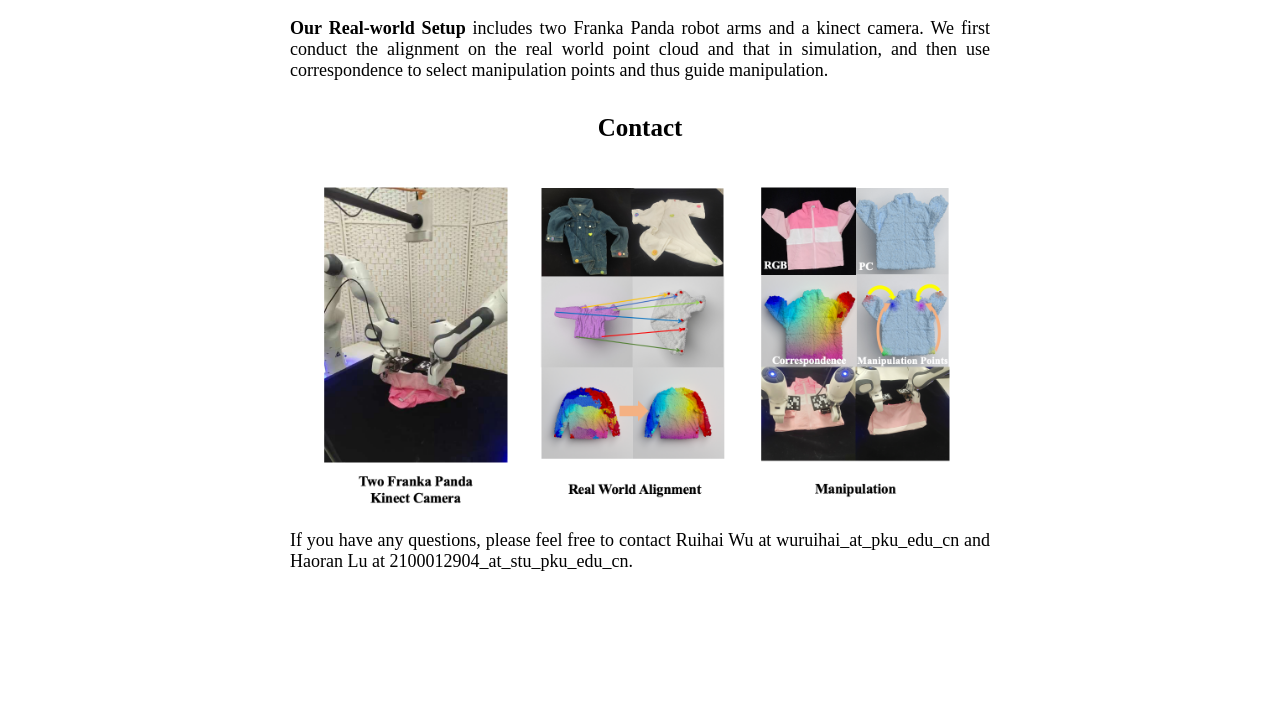
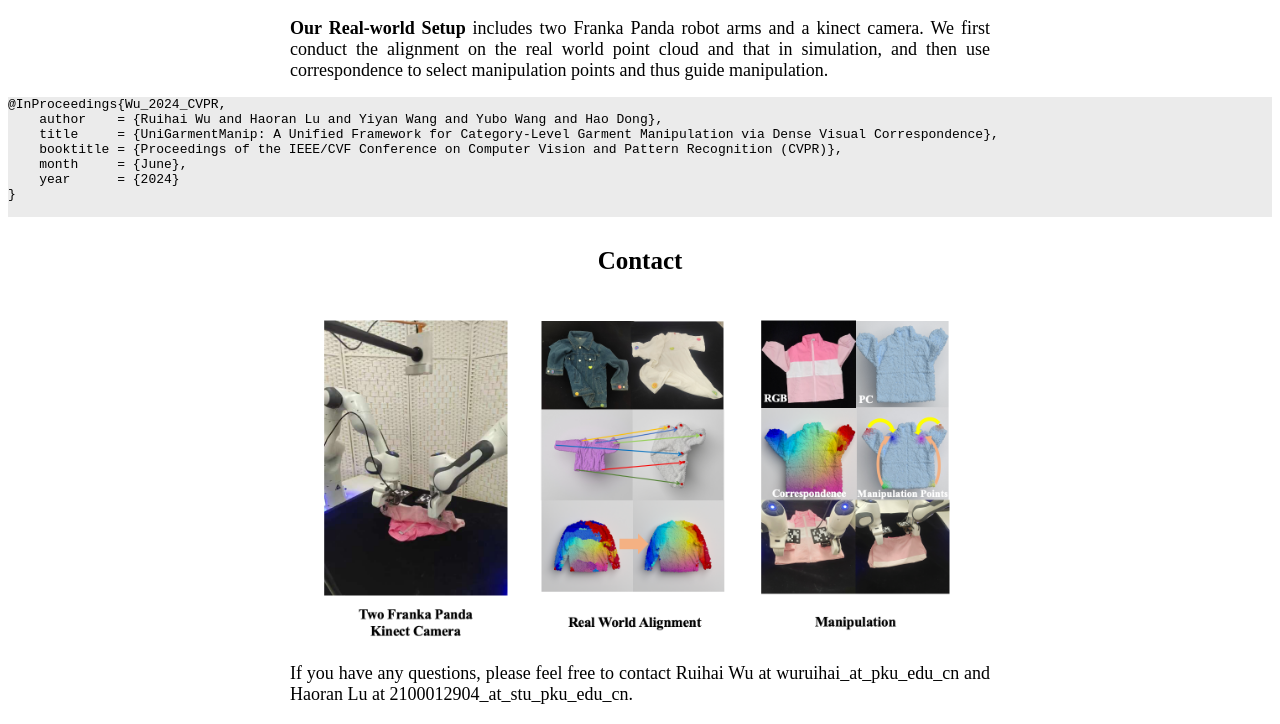
Before and after one commit to warshallrho/unigarmentmanip, a plain HTML site: page index.html in a window 1280 px wide. Shown: the part 4158-4882 px from the top of the page. Before the commit the page ends 4749 px from the top, so only its background shows below. Drawn offline with Linux system fonts and the light colour scheme; a web font is replaced by a local one.

Commit message:
Update index.html

```diff
--- a/index.html
+++ b/index.html
@@ -90,6 +90,20 @@
       <b>Our Real-world Setup</b> includes two Franka Panda robot arms and a kinect camera. We first conduct the alignment on the real world point cloud and that in simulation, and then use correspondence to select manipulation points and thus guide manipulation.
   </p></td></tr></tbody></table>
 
+
+<div class = "myBibTex">
+  <pre style="background-color: #EBEBEB;">
+@InProceedings{Wu_2024_CVPR,
+    author    = {Ruihai Wu and Haoran Lu and Yiyan Wang and Yubo Wang and Hao Dong},
+    title     = {UniGarmentManip: A Unified Framework for Category-Level Garment Manipulation via Dense Visual Correspondence},
+    booktitle = {Proceedings of the IEEE/CVF Conference on Computer Vision and Pattern Recognition (CVPR)},
+    month     = {June},
+    year      = {2024}
+}
+  </pre>
+</div>
+
+
 <div class="abstractTitle">
     Contact
 </div>
```
